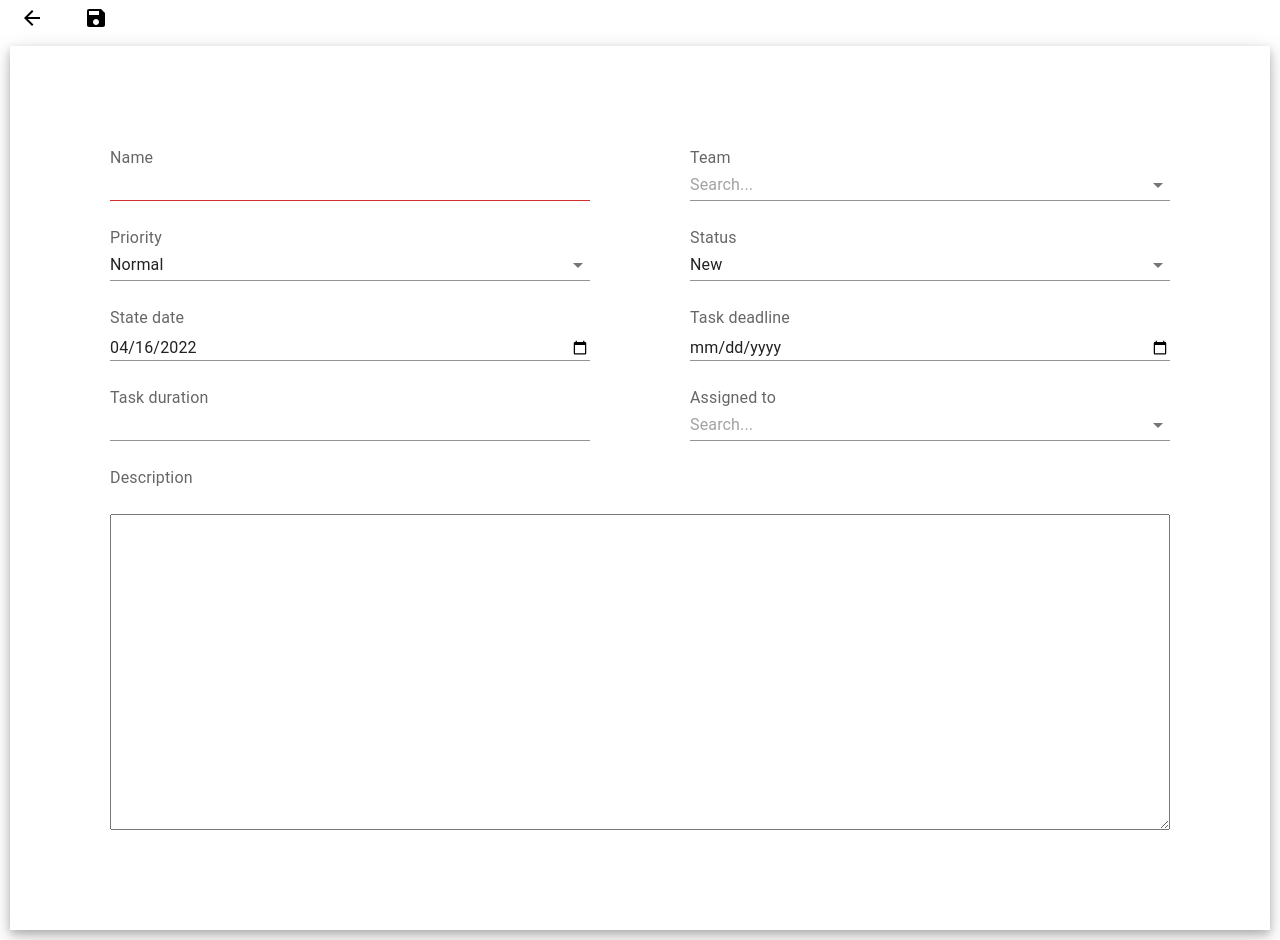
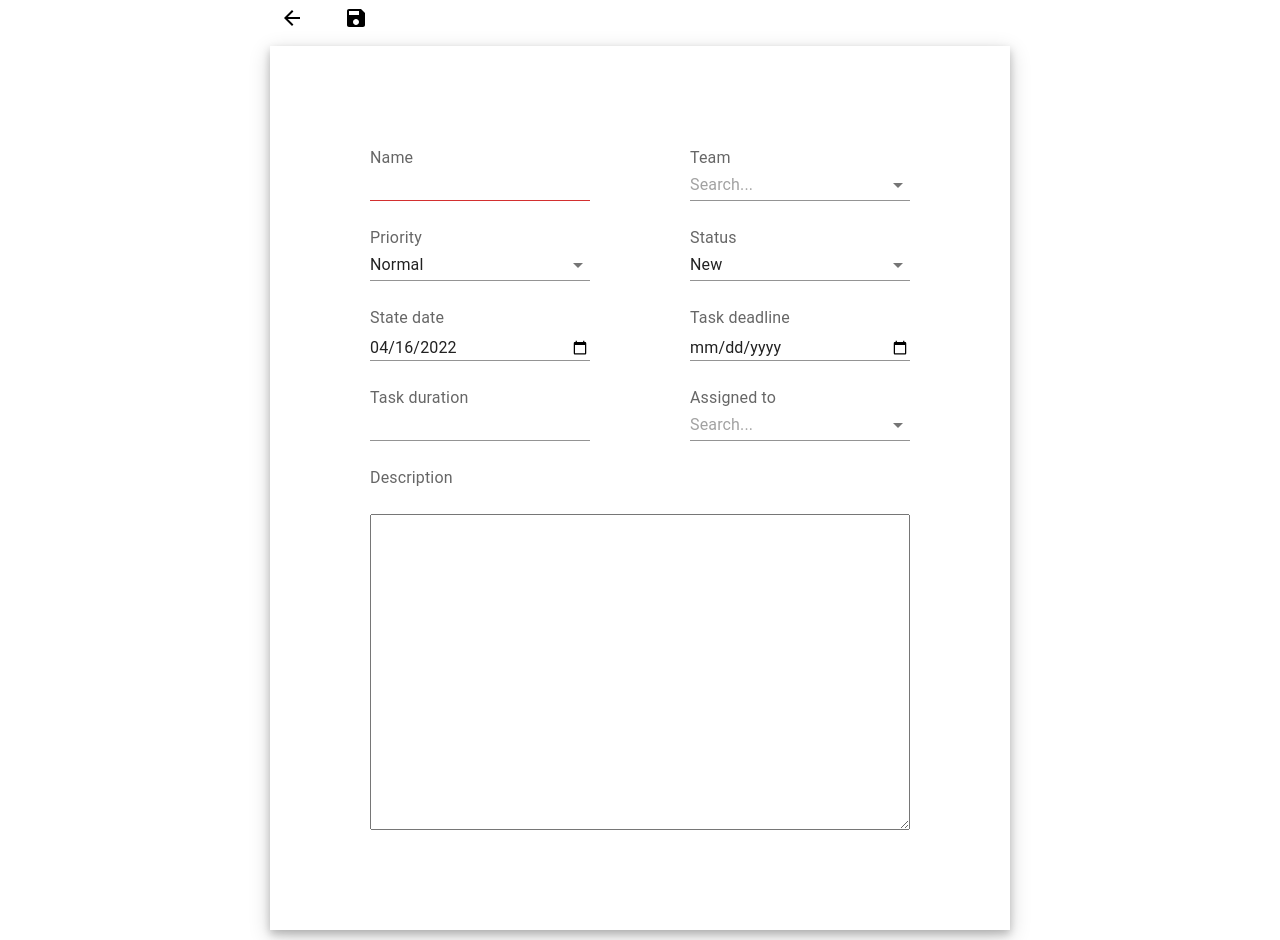
Before and after one commit to mdtauseef0639/AOS-teamwork-task, a React (Create React App) app: page /#/form/1 in a window 1280 px wide. Built offline with nearby package versions, Linux system fonts and the light colour scheme; no server answers.

Commit message:
initial update

```diff
--- a/src/Components/App.jsx
+++ /dev/null
@@ -1,13 +0,0 @@
-import React from "react";
-import Task from "./Task";
-
-import 'bootstrap/dist/css/bootstrap.min.css';
-
-
-export default function App() {
-  return (
-    <div className="Container">
-      <Task />
-    </div>
-  );
-}
--- a/src/Components/Form.jsx
+++ b/src/Components/Form.jsx
@@ -25,13 +25,12 @@ import {
 import { OverlayTrigger, Tooltip } from "react-bootstrap";
 
 export default function Form(props) {
-  const[getData,setGetData] = useState()
+  const[editData,setEditData] = useState()
 
 const [open,setOpen] = useState(false)
-  const [back, setBack] = useState(false);
+
 const {id} =useParams()
-console.log(id)
-const [editData,setEditData] = useState(getData)
+
   const [currData, setCurrData] = useState();
 
   const [users,setUsers] = useState([])
@@ -76,7 +75,7 @@ const displayTeam = ()=>{
   };
 
   const handleSave = () => {
-   if(inputDetails?.name ||getData?.name) {
+   if(inputDetails?.name ||editData?.name) {
       const url = "/ws/rest/com.axelor.team.db.TeamTask";
 
       let details = {
@@ -104,7 +103,7 @@ const displayTeam = ()=>{
         const updatedValue = {};
         Object.entries(details)
           .filter((x, i) => {
-            return x[1] !== getData[x[0]];
+            return x[1] !== editData[x[0]];
           })
           .forEach((x, i) => {
             updatedValue[x[0]] = x[1];
@@ -113,8 +112,8 @@ const displayTeam = ()=>{
         const body = {
           data: {
             ...updatedValue,
-            id: getData.id,
-            version: getData.version,
+            id: editData.id,
+            version: editData.version,
           },
         };
 
@@ -163,19 +162,17 @@ const displayTeam = ()=>{
 
 
 
-  const handleBack = () => {
-    setBack(true);
-  };
+
 
 
   const controlledValue = (propertyName, defaultValue) =>
     Object.keys(inputDetails).includes(propertyName) &&
     inputDetails[propertyName] !== ""
       ? inputDetails[propertyName]
-      : Object.keys(getData?getData:{}).includes(propertyName) &&
-        getData[propertyName] !== null &&
+      : Object.keys(editData?editData:{}).includes(propertyName) &&
+        editData[propertyName] !== null &&
         inputDetails[propertyName] !== ""
-      ? getData[propertyName]
+      ? editData[propertyName]
       : defaultValue
 
 
@@ -186,20 +183,17 @@ const displayTeam = ()=>{
 
         setOpen(false);
       };
-      const handleFocus=(e)=>{
-
-      }
 
       useEffect(()=>{
         if(id){const url =
       "/ws/rest/com.axelor.team.db.TeamTask/" + id + "/fetch";
       service.post(url).then((data)=>{
-        setGetData(data.data[0])
+        setEditData(data.data[0])
       })}
-      },[])
+      },[id])
 
   return (
-
+    <div className="Container">
         <div className="form-conatiner">
           <div className="form-button-container">
             <Button variant="text">
@@ -222,7 +216,7 @@ const displayTeam = ()=>{
                 style={{ height: "16px" }}
                 onChange={handleChange}
                 name="name"
-                // value={inputDetails.name || getData?.name || ""}
+                // value={inputDetails.name || editData?.name || ""}
                 value={
 
                   controlledValue("name","")}
@@ -239,7 +233,7 @@ const displayTeam = ()=>{
                   return x.name
                 })}
                 name="team"
-                value={inputDetails?.team?.name || getData?.team?.name || ""}
+                value={inputDetails?.team?.name || editData?.team?.name || ""}
                 onChange={(event, newValue) => {
                   let formattedValue = teams.find(
                     (v) => v.name === newValue
@@ -265,7 +259,7 @@ const displayTeam = ()=>{
                 className="auto"
                 id="tags-standard"
                 options={priority}
-                value={inputDetails?.priority || getData?.priority || "normal"}
+                value={inputDetails?.priority || editData?.priority || "normal"}
                 getOptionLabel={(option) =>
                   typeof priorityLabel[priority.indexOf(option)] === "string" ||
                   priorityLabel[priority.indexOf(option)] instanceof String
@@ -292,7 +286,7 @@ const displayTeam = ()=>{
                 className="auto"
                 id="tags-standard status"
                 options={status}
-                value={inputDetails?.status || getData?.status || "new"}
+                value={inputDetails?.status || editData?.status || "new"}
                 getOptionLabel={(option) =>
                   typeof statusLabel[status.indexOf(option)] === "string" ||
                   statusLabel[status.indexOf(option)] instanceof String
@@ -315,7 +309,7 @@ const displayTeam = ()=>{
               <Input
                 type="date"
                 onChange={handleChange}
-                value={inputDetails.taskDate || getData?.taskDate || today}
+                value={inputDetails.taskDate || editData?.taskDate || today}
                 name="taskDate"
                 style={{ height: "16px", paddingBottom: "10px" }}
               ></Input>
@@ -325,7 +319,7 @@ const displayTeam = ()=>{
               <Input
                 type="date"
                 onChange={handleChange}
-                value={inputDetails.taskDeadline || getData?.taskDeadline || ""}
+                value={inputDetails.taskDeadline || editData?.taskDeadline || ""}
                 name="taskDeadline"
                 style={{ height: "16px", paddingBottom: "10px" }}
               ></Input>
@@ -335,7 +329,7 @@ const displayTeam = ()=>{
               <Input
                 type="number"
                 onChange={handleChange}
-                value={inputDetails.taskDuration || getData?.taskDuration || ""}
+                value={inputDetails.taskDuration || editData?.taskDuration || ""}
                 name="taskDuration"
                 style={{ height: "16px" }}
               ></Input>
@@ -354,7 +348,7 @@ const displayTeam = ()=>{
                     : ""
                 }
                 name="assignedTo"
-                value={getData?.assignedTo ||inputDetails?.assignedTo ||   ""}
+                value={editData?.assignedTo ||inputDetails?.assignedTo ||   ""}
                 onChange={(event, newValue) => {
 
                   setInputDetails((prev) => ({
@@ -380,7 +374,7 @@ const displayTeam = ()=>{
               className="text-area"
               name="description"
               style={{ height: "300px" }}
-              value={inputDetails.description || getData?.description || ""}
+              value={inputDetails.description || editData?.description || ""}
               onChange={(e) => {
                 setInputDetails((x) => {
                   return { ...x, description: e.target.value };
@@ -390,6 +384,7 @@ const displayTeam = ()=>{
           </form>
 
         </div>
+        </div>
 
   );
 }
--- a/src/Components/Task.jsx
+++ b/src/Components/Task.jsx
@@ -138,6 +138,7 @@ export default function Task() {
     });
   }, [refresh]);
   return  (
+    <div className="Container">
     <div className="task-container">
 
       <div className="task-button-container">
@@ -198,5 +199,6 @@ export default function Task() {
         </DialogActions>
       </Dialog>
     </div>
+    </div>
   );
 }
--- a/src/index.js
+++ b/src/index.js
@@ -2,7 +2,7 @@ import React, { StrictMode } from "react";
 import ReactDOM from "react-dom/client";
 import { BrowserRouter, Routes, Route } from "react-router-dom";
 import "./index.css";
-import App from "./Components/App";
+
 import reportWebVitals from "./reportWebVitals";
 import Task from "./Components/Task";
 import Form from "./Components/Form";
```
